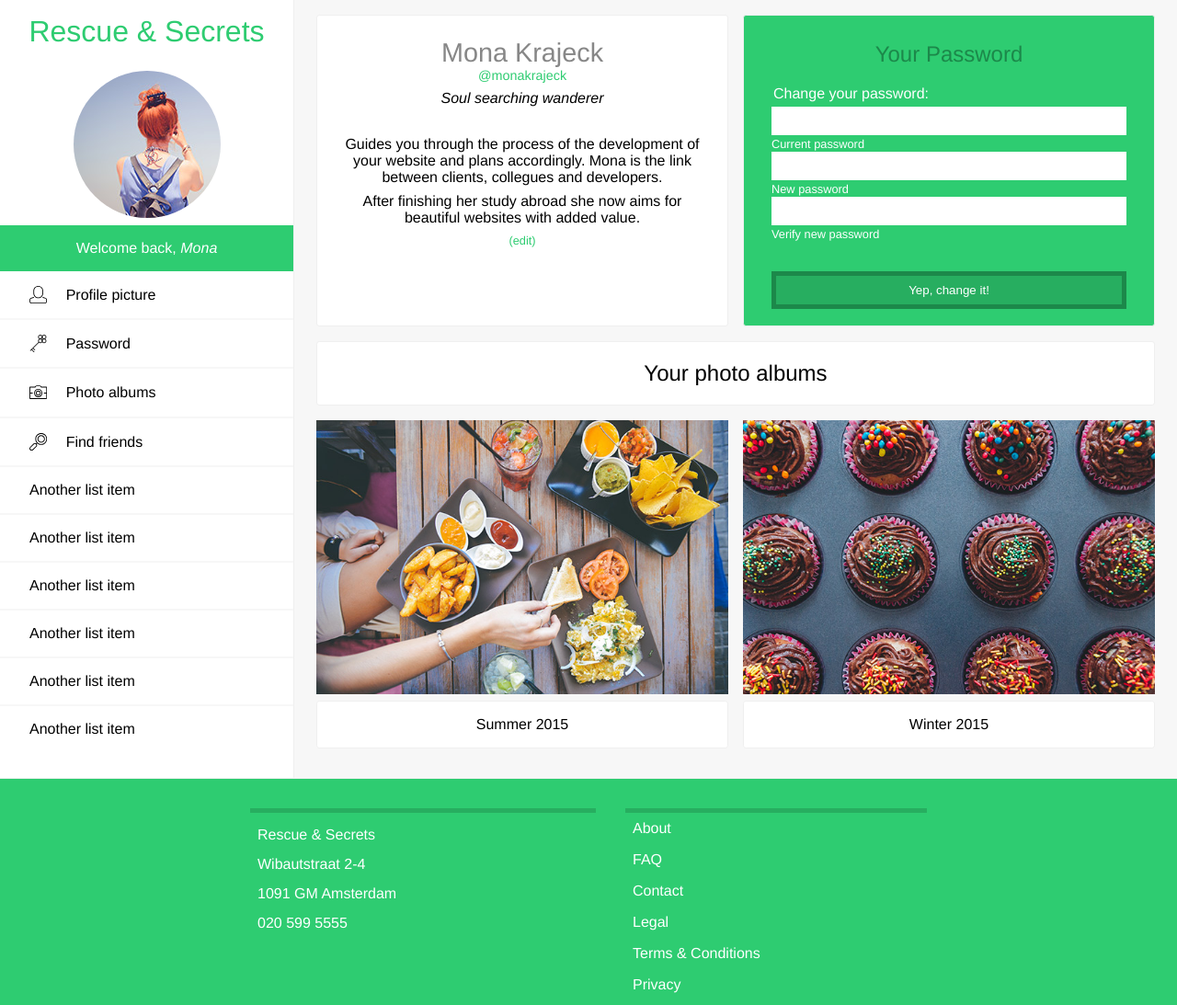
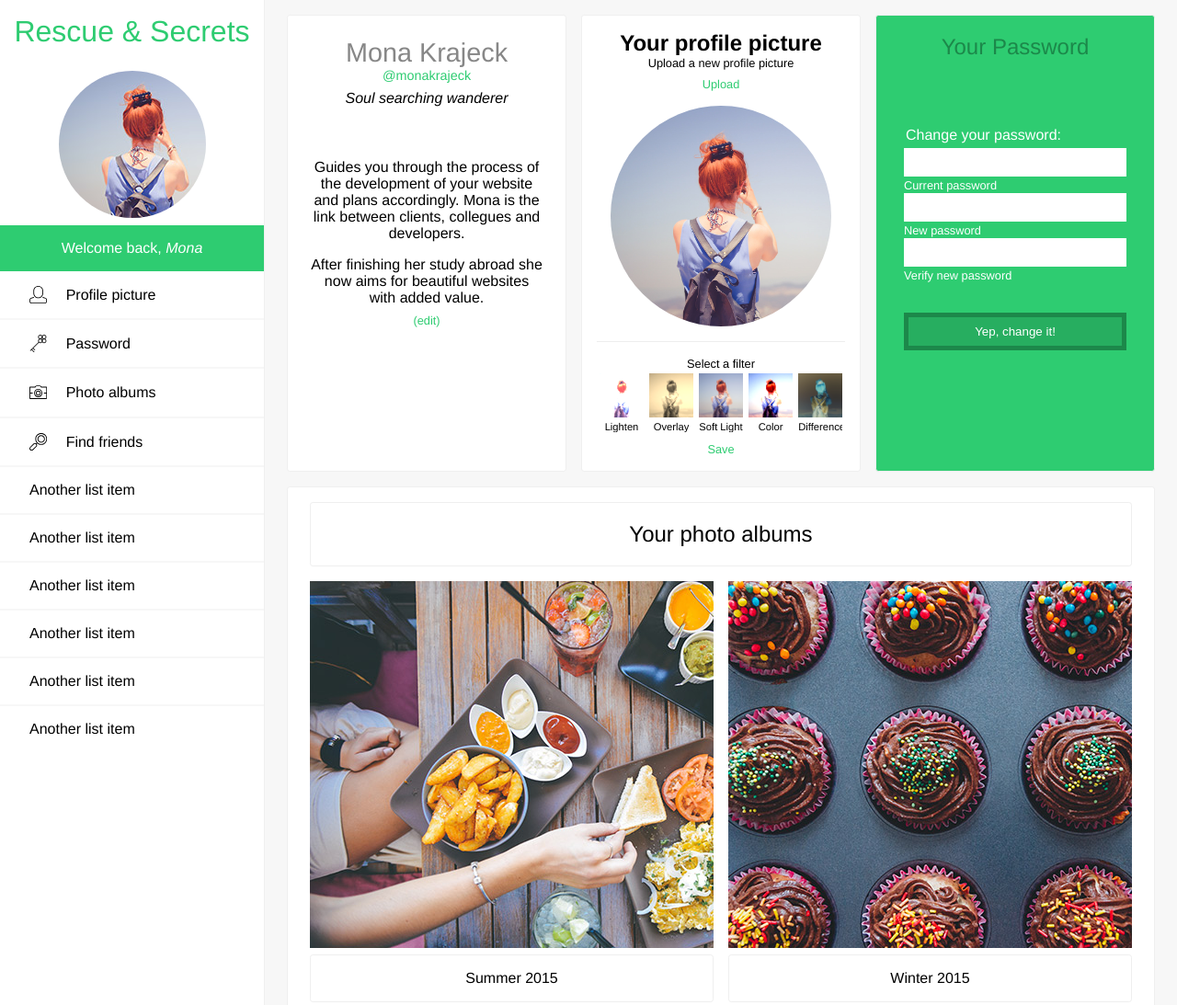
Before and after one commit to roosness/CSS-To-The-Rescue-RMS, a plain HTML site: page index.html in a window 1280 px wide. Shown: the top 1093 px of the page at 92% size. Drawn offline with Linux system fonts and the light colour scheme.

Commit message:
opdrachten

```diff
--- a/index.html
+++ b/index.html
@@ -73,13 +73,13 @@
 
 
 			<!-- Deze code mag je in week twee uit de comments halen -->
-			<!-- <article id="profile-picture">
+			<article id="profile-picture">
 				<div>
 					<figure class="current-profile-picture">
 						<img class="profile-picture" src="images/profile-picture.jpg">
 					</figure>
 				</div>
-								<div>
+				<div>
 					<header>
 										<h2>Your profile picture</h2>
 						<h3>Upload a new profile picture</h3>
@@ -90,12 +90,12 @@
 					<header>
 								<h3>Select a filter</h3>
 					</header>
-									<figure class="effect-01">
+						<figure class="effect-01">
 						<img class="profile-picture " src="images/profile-picture.jpg" alt="Image effect: lighten">
 						<figcaption>Lighten</figcaption>
 					</figure>
 
-									<figure class="effect-02">
+						<figure class="effect-02">
 						<img class="profile-picture" src="images/profile-picture.jpg" alt="Image effect: overlay">
 						<figcaption>Overlay</figcaption>
 					</figure>
@@ -116,7 +116,7 @@
 					</figure>
 				</section>
 						<a role="button" href="/">Save</a>
-			</article> -->
+			</article>
 
 
 			<article id="password">
--- a/style.css
+++ b/style.css
@@ -23,9 +23,7 @@ body > header h1 {
 	font-family: Ampersand, Helvetica, sans-serif;
 
 }
-h1, h2, h3, h4, h5 ,h6, p, a, b, strong, i, q, em, blockquote, address, legend, label, input {
 
-}
 body > * {
 	box-sizing: border-box;
 
@@ -37,12 +35,11 @@ body > header {
 	        flex:2 20%;
 }
 body > main {
-
 	-webkit-box-flex: 7;
 	-webkit-flex: 7 7%;
 	    -ms-flex: 7 70%;
 	        flex: 7 70%;
-	min-width: 20em;
+	min-width: 15em;
 }
 body > footer {
 	-webkit-box-flex:1;
@@ -162,25 +159,30 @@ body header p {
 	padding:1rem;
 }
 /*main layout*/
-
-
-body > main {
-	display:-webkit-box;
-	display:-webkit-flex;
-	display:-ms-flexbox;
+body > main  {
 	display:flex;
-	-webkit-flex-flow: row wrap;
-	    -ms-flex-flow: row wrap;
-	        flex-flow: row wrap;
+	flex-direction: row;
+	flex-wrap: wrap;
+	justify-content: space-between;
 	padding:16px;
 	padding:1rem;
 	justify-content: center;
-	-webkit-flex-basis: 200px;
-	    -ms-flex-preferred-size: 200px;
-	        flex-basis: 200px;
+}
+body > main > * {
+	display:block;
+	box-sizing: border-box;
+
+}
+body > main > article:not(#photo-albums) {
+	flex:1;
+	width:100%;
+}
+body > main #photo-albums {
+	flex:3 100%;
 }
 
-body > main > article:nth-of-type(1), body > main > article:nth-of-type(2) {
+
+body > main > article{
 	background-color: white;
 	border:1px solid #EFEFEF;
 	padding:16px;
@@ -188,34 +190,49 @@ body > main > article:nth-of-type(1), body > main > article:nth-of-type(2) {
 	margin:0 8px 16px 8px;
 	margin:0 .5rem 1rem .5rem;
 	border-radius:.2rem;
-	max-width: 28em;
-	-webkit-flex: 1 1 15em;
+	min-width: 17em;
+}
+
+body > main > #photo-albums {
+	-webkit-box-flex:3;
+	-webkit-flex:1 100%;
+	    -ms-flex:1 100%;
+	        flex:1 100%;
 
 }
 
-body > main > #photo-albums {
-	-webkit-box-flex:1;
-	-webkit-flex:1 100%;
-	    -ms-flex:1 100%;
-	        flex:1 100%;
-	max-width: 62em
-}
+
 /*password box*/
+
 
 #password {
 	background-color: #2ecc71;
 	padding: 8px 16px;
 	padding: .5rem 1rem;
 	position:relative;
+	display:flex;
+	flex-wrap: nowrap;
+	flex-direction: column;
+	justify-content: center;
+	min-height: 25em;
+
 }
 #password header {
 	color:#1C884A;
 	text-align: center;
+	position:absolute;
+	top:0;
+	left:0;
+	width:100%;
+	margin: 0 0;
+	box-sizing: border-box;
+
 
 }
 #password header h2, #password button {
 	font-weight:lighter;
 }
+/*----------------------------------------hier kan de vertical align */
 #password form fieldset {
 	border:none;
 }
@@ -244,16 +261,120 @@ body > main > #photo-albums {
 	margin-top:2rem;
 }
 
+/*Porfielfoto box*/
+#profile-picture {
+	display:flex;
+	flex-direction: column;
+}
 
+#profile-picture  header h2 {
+	margin: 0 0;
+}
+#profile-picture  header h3 {
+	font-weight: lighter;
+	margin: 0 0;
+	font-size: .8em;
+}
+#profile-picture div:nth-of-type(2) {
+	text-align: center;
+	order:-1;
+}
+
+#profile-picture .filter-effects {
+	display:flex;
+	justify-content: center;
+	flex-wrap: wrap;
+}
+
+#profile-picture .filter-effects header {
+	flex: 5 100%;
+	text-align: center;
+	justify-content: space-between;
+}
+
+#profile-picture div:first-of-type {
+	border-bottom:1px solid #EDEDED;
+	margin-bottom: 1rem
+}
+
+#profile-picture div  figure {
+
+	overflow: hidden;
+	border-radius: 100%;
+	margin: 1rem auto;
+	max-height: 15em;
+	max-width: 15em;
+
+
+}
+#profile-picture div figure img {
+	width:100%;
+}
+
+#profile-picture .filter-effects figure {
+	display:inline-block;
+
+	flex: 1 10%;
+	max-height: 8em;
+	max-width: 8em;
+	padding: 0 0;
+	margin: .2rem;
+	box-sizing: border-box;
+	overflow:hidden;
+}
+.filter-effects figure figcaption {
+	font-size: .7em;
+	text-align: center;
+}
+#profile-picture .filter-effects figure img {
+	width:100%;
+}
+
+
+/*------------------------------------------------ per foto CSS filter*/
+#profile-picture .effect-01 img {
+	-webkit-filter: brightness(2);
+  	filter: brightness(2);
+}
+#profile-picture .effect-02 img {
+	 -webkit-filter: sepia(1);
+  filter: sepia(1);
+
+}
+#profile-picture .effect-03  img{
+	-webkit-filter: contrast(-12);
+  filter: contrast(-12);
+
+}
+#profile-picture .effect-04 img{
+	-webkit-filter: contrast(2);
+  	filter: contrast(2);
+
+}
+#profile-picture .effect-05 img{
+	 -webkit-filter: invert(.9);
+  filter: invert(.9);
+}
+.effect-01 img~ img {
+	border:5px solid red !important;
+}
 /*kleine box*/
 
 main > article:first-of-type {
-	max-width: 20em;
+	display:flex;
+	flex-direction: column;
+	justify-content: center;
+	position:relative;
+	min-height: 25em;
 }
+
 main > article:first-of-type header {
 	text-align: center;
-	margin-bottom: 32px;
-	margin-bottom: 2rem;
+	position:absolute;
+	width:100%;
+	padding-top: 1rem;
+	top:0;
+	left:0;
 
 }
 main > article:first-of-type  h1, main > article:first-of-type h2 {
@@ -284,14 +405,18 @@ main > article:first-of-type p {
 	margin: 8px;
 	margin:.5rem;
 }
-main > article:first-of-type p a {
+main > article:first-of-type p a, #profile-picture a {
 	display:block;
 	font-size: .8em;
 	text-decoration: none;
 	margin-top: 8px;
 	margin-top: .5rem;
 	color:#2ecc71;
+	text-align: center;
 }
+
+/*profile picture */
+
 /*photo albums*/
 #photo-albums {
 	display: -webkit-box;
@@ -299,10 +424,7 @@ main > article:first-of-type p a {
 	display: -ms-flexbox;
 	display: flex;
   -webkit-flex-flow: row wrap;
-  -webkit-box-pack: justify;
-  -webkit-justify-content: space-between;
-      -ms-flex-pack: justify;
-          justify-content: space-between;
+  justify-content: center;
 }
 #photo-albums > * {
 }
@@ -326,6 +448,7 @@ main > article:first-of-type p a {
 #photo-albums header h2 {
 	font-weight: lighter;
 }
+
 #photo-albums figure {
 	-webkit-box-flex: 3;
 	-webkit-flex: 3 30%;
@@ -336,6 +459,9 @@ main > article:first-of-type p a {
 	overflow:hidden;
 	margin: 0 8px 16px 8px;
 	margin:0 .5rem 1rem .5rem;
+	max-width: min-content;
+
+
 }
 
 #photo-albums figure:nth-child(odd) {
@@ -347,7 +473,7 @@ main > article:first-of-type p a {
 	margin-right:.5rem;
 }
 #photo-albums figure img {
-	width:100%;
+	max-width: inherit;
 
 }
 
@@ -367,6 +493,8 @@ main > article:first-of-type p a {
 	background-color: #2ecc71;
 	color:white;
 }
+
+
 /*footer*/
 
 footer {
```
Also changed, not shown: 1 other file.
